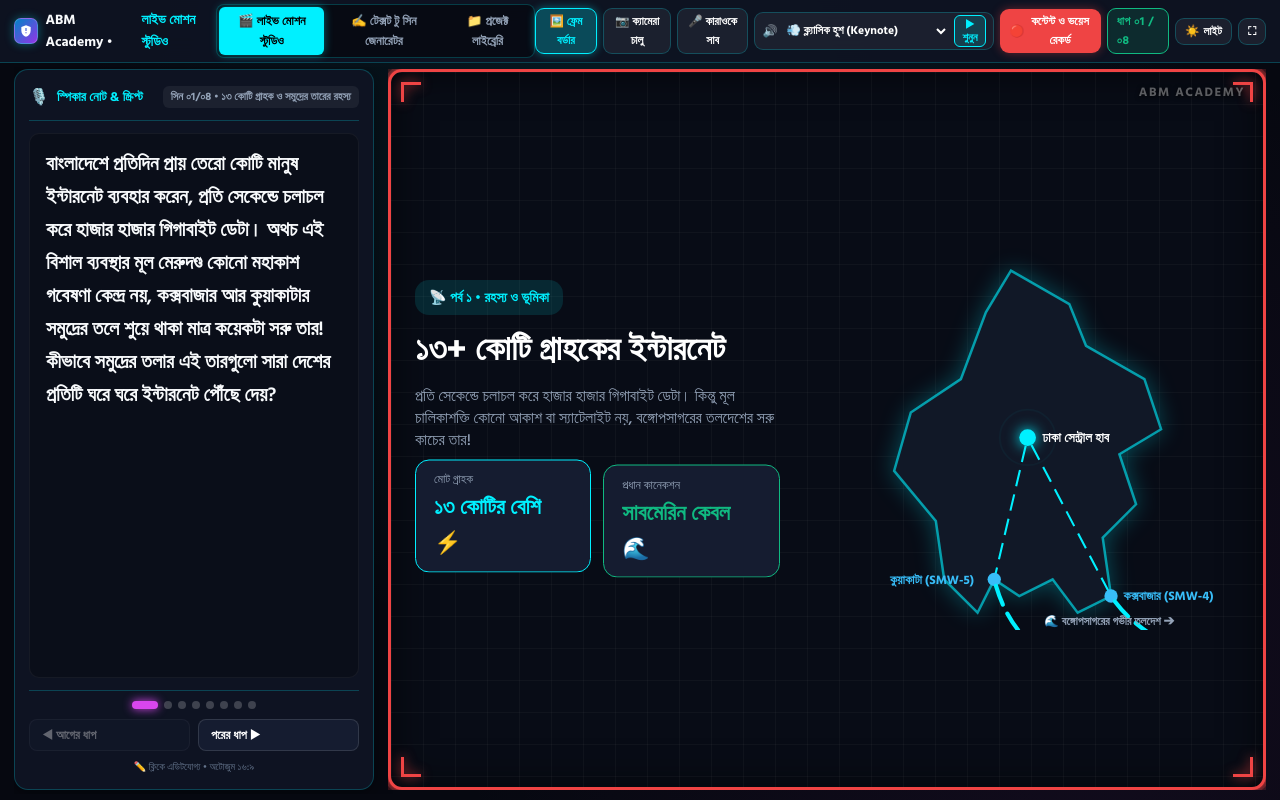
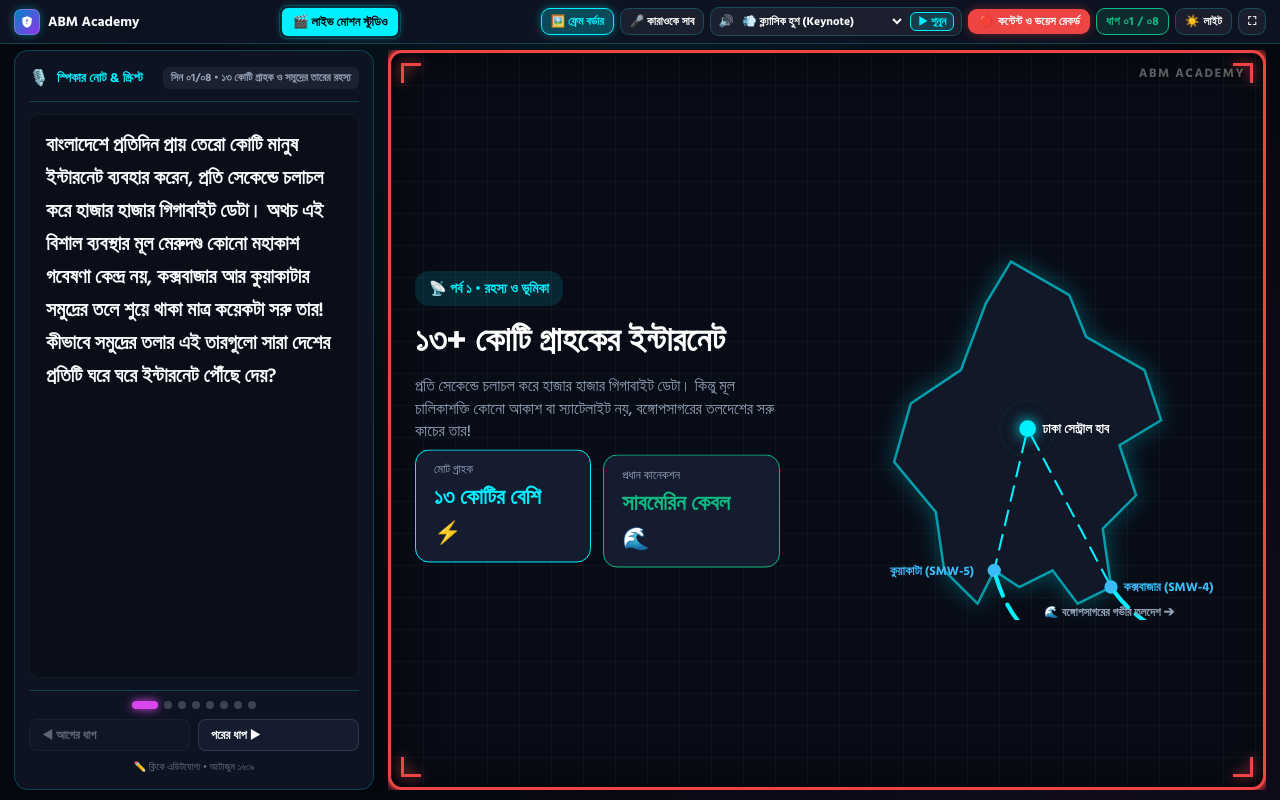
Before and after one commit to AbMannan1761/Animated-Studio, a plain HTML site: page index.html in a window 1280 px wide. Drawn offline with Linux system fonts and the light colour scheme.

Commit message:
Remove redundant title subtitle, generator tab, library tab, and camera button as requested

```diff
--- a/index.html
+++ b/index.html
@@ -1082,29 +1082,20 @@
           <path d="M12 2L4 5v6.09c0 5.05 3.41 9.76 8 10.91 4.59-1.15 8-5.86 8-10.91V5l-8-3zm1 14h-2v-2h2v2zm0-4h-2V7h2v5z"/>
         </svg>
       </div>
-      <div class="brand-title">ABM Academy • <span>লাইভ মোশন স্টুডিও</span></div>
+      <div class="brand-title">ABM Academy</div>
     </div>
 
-    <!-- TABS -->
+    <!-- STUDIO TITLE BADGE -->
     <div class="view-tabs">
-      <button class="tab-btn active" id="tabPresenter" onclick="switchView('presenter')">
+      <div class="tab-btn active" id="tabPresenter" style="cursor:default;">
         🎬 লাইভ মোশন স্টুডিও
-      </button>
-      <button class="tab-btn" id="tabGenerator" onclick="switchView('generator')">
-        ✍️ টেক্সট টু সিন জেনারেটর
-      </button>
-      <button class="tab-btn" id="tabLibrary" onclick="switchView('library')">
-        📁 প্রজেক্ট লাইব্রেরি
-      </button>
+      </div>
     </div>
 
     <!-- ACTIONS -->
     <div class="header-actions">
       <button class="action-pill-btn active" id="btnToggleBorder" onclick="toggleStageBorder()">
         🖼️ ফ্রেম বর্ডার
-      </button>
-      <button class="action-pill-btn" id="btnToggleCamera" onclick="toggleWebcam()">
-        📷 ক্যামেরা চালু
       </button>
       <button class="action-pill-btn" id="btnToggleKaraoke" onclick="toggleKaraokePractice()">
         🎤 কারাওকে সাব
@@ -2015,15 +2006,21 @@
       document.querySelectorAll('.view-section').forEach(sec => sec.classList.remove('active'));
 
       if (viewName === 'presenter') {
-        document.getElementById('tabPresenter').classList.add('active');
-        document.getElementById('viewPresenter').classList.add('active');
+        const tab = document.getElementById('tabPresenter');
+        const view = document.getElementById('viewPresenter');
+        if (tab) tab.classList.add('active');
+        if (view) view.classList.add('active');
       } else if (viewName === 'generator') {
-        document.getElementById('tabGenerator').classList.add('active');
-        document.getElementById('viewGenerator').classList.add('active');
+        const tab = document.getElementById('tabGenerator');
+        const view = document.getElementById('viewGenerator');
+        if (tab) tab.classList.add('active');
+        if (view) view.classList.add('active');
       } else if (viewName === 'library') {
-        document.getElementById('tabLibrary').classList.add('active');
-        document.getElementById('viewLibrary').classList.add('active');
-        renderLibrary();
+        const tab = document.getElementById('tabLibrary');
+        const view = document.getElementById('viewLibrary');
+        if (tab) tab.classList.add('active');
+        if (view) view.classList.add('active');
+        if (typeof renderLibrary === 'function') renderLibrary();
       }
     }
 
@@ -2184,10 +2181,12 @@
       if (!isWebcamOn) {
         try {
           webcamStream = await navigator.mediaDevices.getUserMedia({ video: { width: 480, height: 480 }, audio: false });
-          video.srcObject = webcamStream;
-          bubble.style.display = 'block';
-          btn.classList.add('active');
-          btn.innerHTML = '📷 ক্যামেরা বন্ধ';
+          if (video) video.srcObject = webcamStream;
+          if (bubble) bubble.style.display = 'block';
+          if (btn) {
+            btn.classList.add('active');
+            btn.innerHTML = '📷 ক্যামেরা বন্ধ';
+          }
           isWebcamOn = true;
         } catch(err) {
           alert('ক্যামেরা চালু করা যায়নি: ' + err.message);
@@ -2196,9 +2195,11 @@
         if (webcamStream) {
           webcamStream.getTracks().forEach(t => t.stop());
         }
-        bubble.style.display = 'none';
-        btn.classList.remove('active');
-        btn.innerHTML = '📷 ক্যামেরা চালু';
+        if (bubble) bubble.style.display = 'none';
+        if (btn) {
+          btn.classList.remove('active');
+          btn.innerHTML = '📷 ক্যামেরা চালু';
+        }
         isWebcamOn = false;
       }
     }
```
Also changed, not shown: studio.html (+28 -27 lines).
